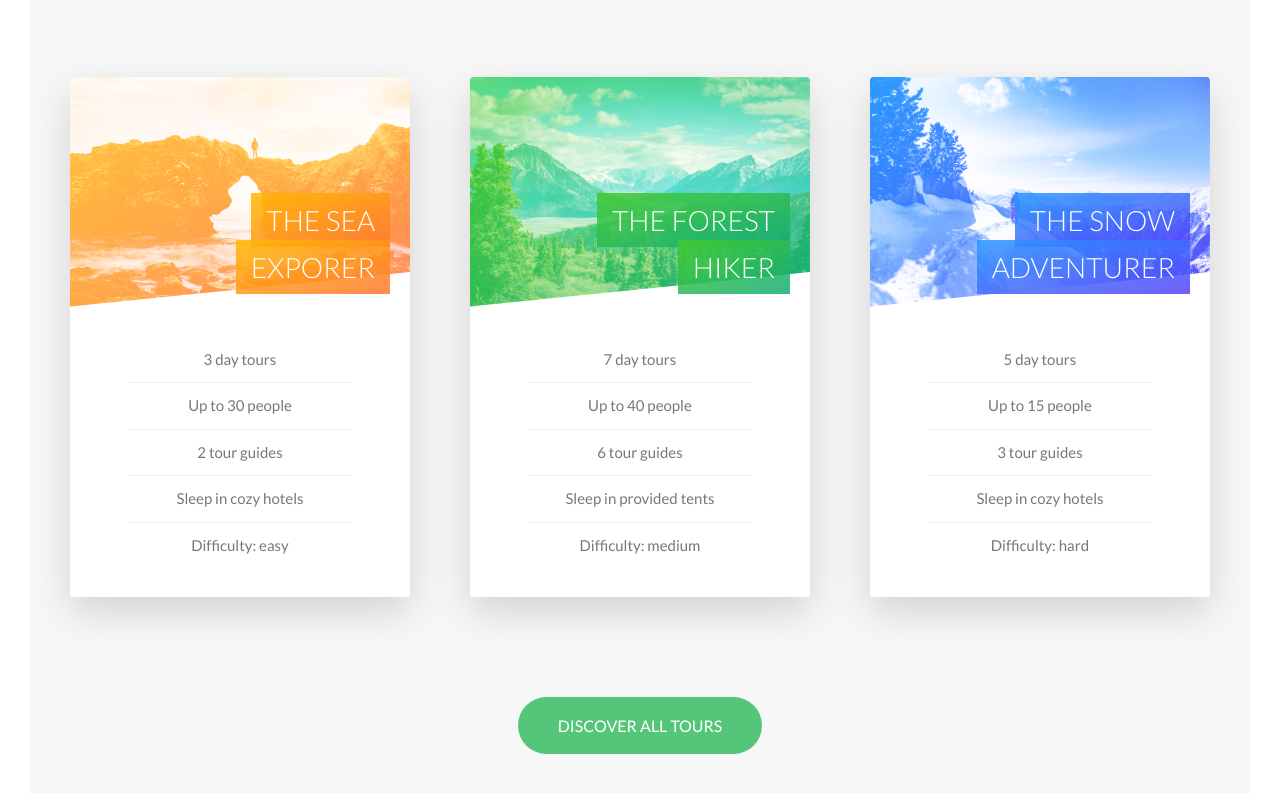
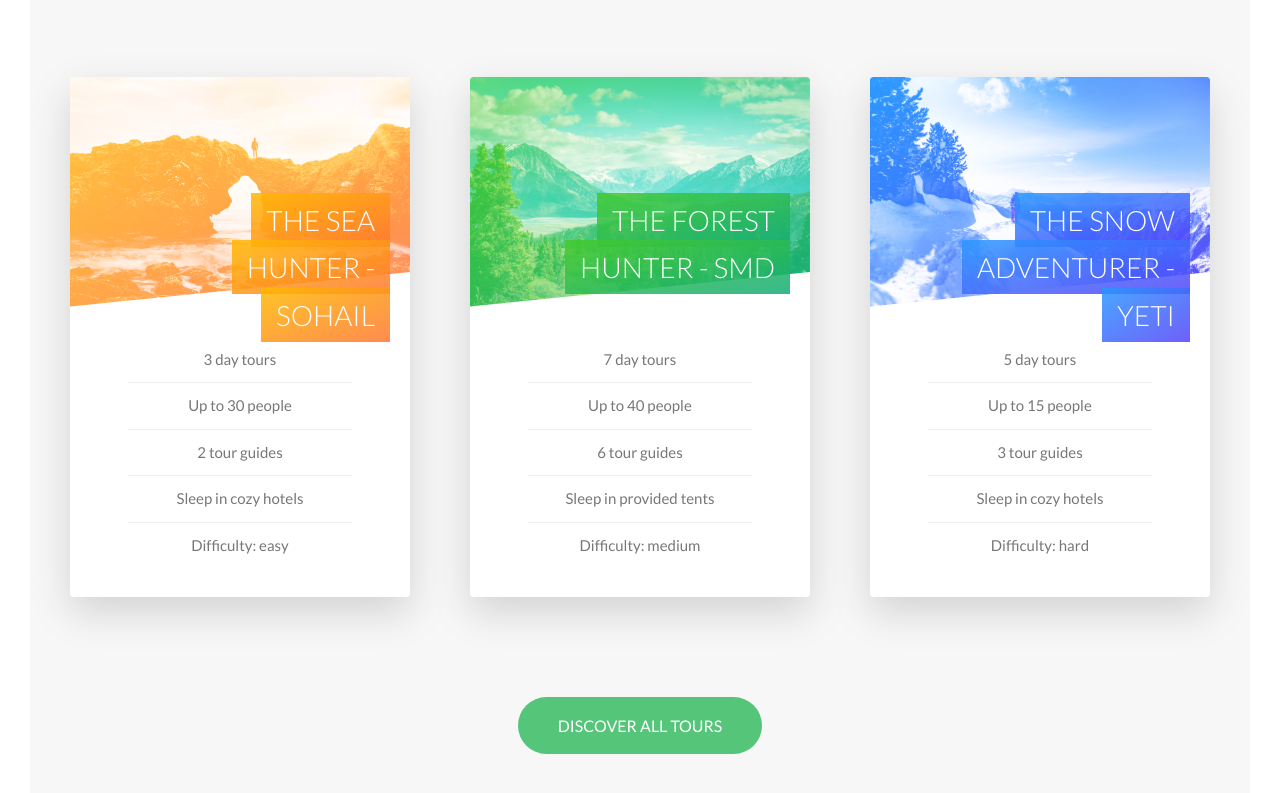
Before and after one commit to sohail-droid/travel-cloud-docker-deployment, a website: page index.html in a window 1280 px wide. Shown: the part 2436-3229 px from the top of the page. Drawn offline with Linux system fonts and the light colour scheme.

Commit message:
updated index.html

```diff
--- a/index.html
+++ b/index.html
@@ -12,7 +12,7 @@
         <link rel="stylesheet" href="css/style.css">
         <link rel="shortcut icon" type="image/png" href="img/favicon.png">
 
-        <title>Natours | Exciting tours for adventurous people</title>
+        <title>Tours | Exciting tours for adventurous people</title>
     </head>
     <body>
         <div class="navigation">
@@ -155,7 +155,7 @@
                                 </div>
                                 <h4 class="card__heading">
                                     <span class="card__heading-span card__heading-span--1">
-                                        The Sea Exporer
+                                        The Sea Hunter - Sohail
                                     </span>
                                 </h4>
                                 <div class="card__details">
@@ -187,7 +187,7 @@
                                 </div>
                                 <h4 class="card__heading">
                                     <span class="card__heading-span card__heading-span--2">
-                                        The Forest Hiker
+                                        The Forest Hunter - Smd
                                     </span>
                                 </h4>
                                 <div class="card__details">
@@ -219,7 +219,7 @@
                                 </div>
                                 <h4 class="card__heading">
                                     <span class="card__heading-span card__heading-span--3">
-                                        The Snow Adventurer
+                                        The Snow Adventurer - YETI
                                     </span>
                                 </h4>
                                 <div class="card__details">
```
